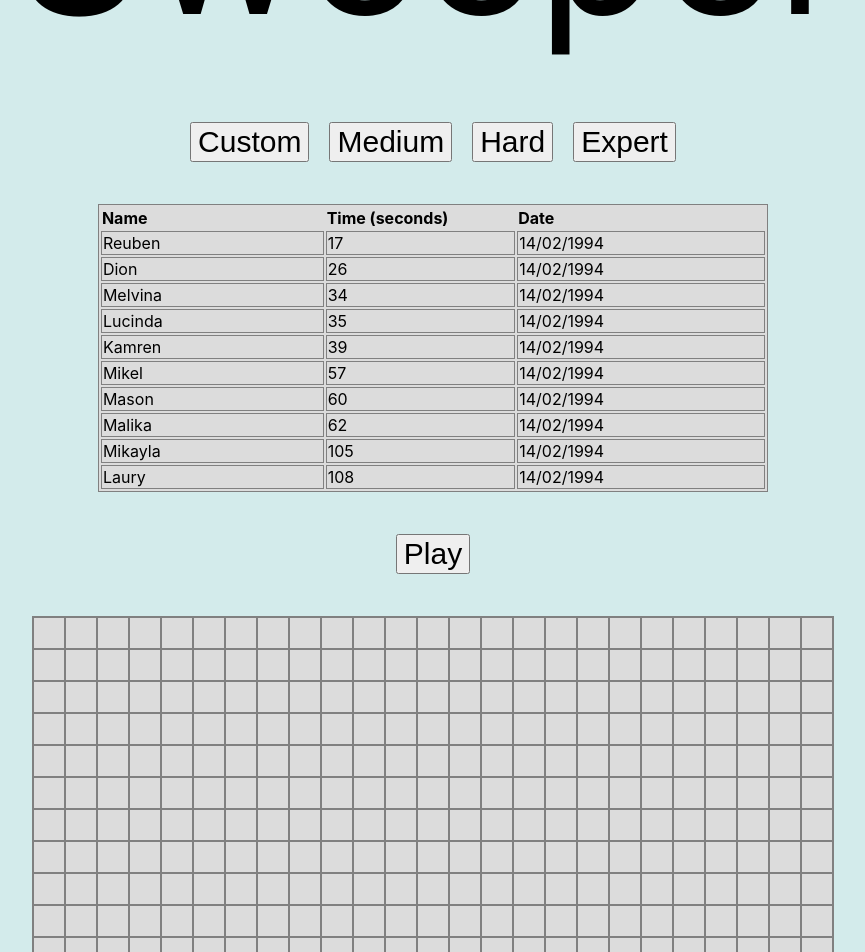
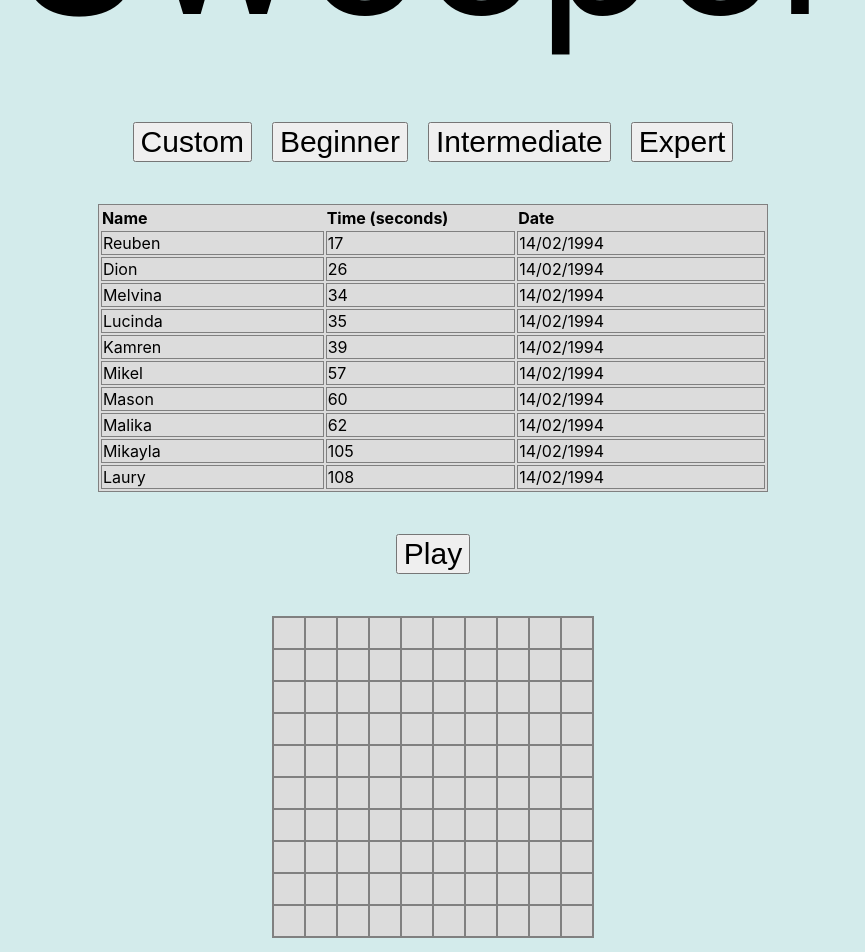
Before and after one commit to TomHoughtonAlliss/sweeper, a React (Create React App) app in the folder frontend/: page / in a window 1280 px wide. Shown: the part 180-1132 px from the top of the page, without its empty margins (207-1072 px from the left). Built offline with nearby package versions, Linux system fonts and the light colour scheme.

Commit message:
Board difficulty can be changed

```diff
--- a/frontend/src/App.tsx
+++ b/frontend/src/App.tsx
@@ -1,24 +1,61 @@
-import React from "react";
+import React, { useState } from "react";
 import Board from "./components/Board";
 import "./App.css";
 import ScoreBoard from "./components/Scoreboard";
 
 function App() {
+  let initialWidth = 10;
+  let initialHeight = 10;
+  let initialNumberOfBombs = 10;
+
+  const [width, setWidth] = useState<number>(initialWidth);
+  const [height, setHeight] = useState<number>(initialHeight);
+  const [numberOfBombs, setNumberOfBombs] =
+    useState<number>(initialNumberOfBombs);
+
+  function changeDimensions(
+    width: number,
+    height: number,
+    numberOfBombs: number
+  ) {
+    setWidth(width);
+    setHeight(height);
+    setNumberOfBombs(numberOfBombs);
+  }
+
   return (
     <div className="App">
-      <header className="App-header">
-        Sweeper
-      </header>
+      <header className="App-header">Sweeper</header>
       <div className="App-difficulty-parent">
-        <button className='App-button'>Custom</button>
-        <button className='App-button'>Medium</button>
-        <button className='App-button'>Hard</button>
-        <button className='App-button'>Expert</button>
+        <button
+          className="App-button"
+          onClick={() => changeDimensions(10, 10, 10)}
+        >
+          Custom
+        </button>
+        <button
+          className="App-button"
+          onClick={() => changeDimensions(8, 8, 10)}
+        >
+          Beginner
+        </button>
+        <button
+          className="App-button"
+          onClick={() => changeDimensions(16, 16, 40)}
+        >
+          Intermediate
+        </button>
+        <button
+          className="App-button"
+          onClick={() => changeDimensions(30, 16, 99)}
+        >
+          Expert
+        </button>
       </div>
       <ScoreBoard />
       <button className="App-button">Play</button>
       <div className="App-board">
-        <Board />
+        <Board width={width} height={height} numberOfBombs={numberOfBombs} />
       </div>
     </div>
   );
--- a/frontend/src/components/Board.tsx
+++ b/frontend/src/components/Board.tsx
@@ -1,4 +1,4 @@
-import { useState } from "react";
+import { useEffect, useState } from "react";
 
 type Cell = {
   revealed: boolean;
@@ -118,10 +118,22 @@ function instantiateBoard(
   return board;
 }
 
-export default function Board() {
+interface BoardProps {
+    width: number;
+    height: number;
+    numberOfBombs: number;
+}
 
-  let initialBoard = instantiateBoard(25, 25, 50);
+export default function Board({width, height, numberOfBombs}: BoardProps) {
+
+  let initialBoard = instantiateBoard(width, height, numberOfBombs);
   const [board, setBoard] = useState<Cell[][]>(initialBoard);
+
+  useEffect(() => {
+    // Generate the board here
+    const newBoard = instantiateBoard(width, height, numberOfBombs);
+    setBoard(newBoard);
+  }, [width, height, numberOfBombs]);
 
   function revealCell(x: number, y: number, board: Cell[][]) {
     let newBoard = [...board];
```
